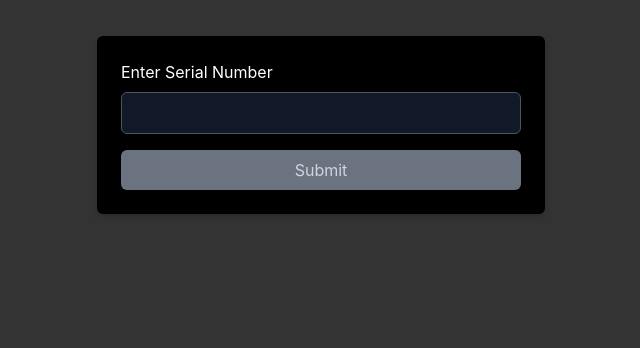
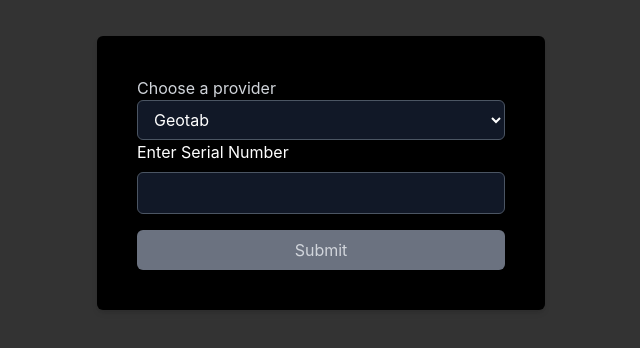
Before and after one commit to Kingblu33/GeoProj, a React (Create React App) app in the folder frontend/: page / in a window 1280 px wide. Shown: the top 348 px of the page, without its empty margins (319-959 px from the left). Built offline with nearby package versions, Linux system fonts and the light colour scheme; no server answers.

Commit message:
changed styling and some backend

```diff
--- a/frontend/public/index.html
+++ b/frontend/public/index.html
@@ -2,7 +2,7 @@
 <html lang="en">
   <head>
     <meta charset="utf-8" />
-    <link rel="icon" href="%PUBLIC_URL%/favicon.ico" />
+    <link rel="icon" href="https://cdn-icons-png.flaticon.com/512/2554/2554978.png" />
     <meta name="viewport" content="width=device-width, initial-scale=1" />
     <meta name="theme-color" content="#000000" />
     <meta
@@ -10,34 +10,11 @@
       content="Web site created using create-react-app"
     />
     <link rel="apple-touch-icon" href="%PUBLIC_URL%/logo192.png" />
-    <!--
-      manifest.json provides metadata used when your web app is installed on a
-      user's mobile device or desktop. See https://developers.google.com/web/fundamentals/web-app-manifest/
-    -->
     <link rel="manifest" href="%PUBLIC_URL%/manifest.json" />
-    <!--
-      Notice the use of %PUBLIC_URL% in the tags above.
-      It will be replaced with the URL of the `public` folder during the build.
-      Only files inside the `public` folder can be referenced from the HTML.
 
-      Unlike "/favicon.ico" or "favicon.ico", "%PUBLIC_URL%/favicon.ico" will
-      work correctly both with client-side routing and a non-root public URL.
-      Learn how to configure a non-root public URL by running `npm run build`.
-    -->
-    <title>React App</title>
+    <title>Device Check</title>
   </head>
   <body>
-    <noscript>You need to enable JavaScript to run this app.</noscript>
     <div id="root"></div>
-    <!--
-      This HTML file is a template.
-      If you open it directly in the browser, you will see an empty page.
-
-      You can add webfonts, meta tags, or analytics to this file.
-      The build step will place the bundled scripts into the <body> tag.
-
-      To begin the development, run `npm start` or `yarn start`.
-      To create a production bundle, use `npm run build` or `yarn build`.
-    -->
   </body>
 </html>
--- a/frontend/src/App.js
+++ b/frontend/src/App.js
@@ -78,10 +78,18 @@ function App() {
 
 
   return (
+    <div className="max-w-md mx-auto p-10 bg-black rounded-md shadow-md m-9 text-white">
+      <form onSubmit={submit}>
+      <label className="text-gray-300">
+      Choose a provider
+      <select className="block w-full border border-gray-600 rounded-md px-3 py-2 bg-gray-900 text-white">
+        <option value={"Geotab"}>Geotab</option>
+        <option value={"Geotab"}>Zonar</option>
+        <option value={"Geotab"}>Samsara</option>
+      </select>
+    </label>
 
-    <div className="max-w-md mx-auto p-6 bg-black rounded-md shadow-md m-9 text-white">
-      <form onSubmit={submit}>
-        <label className="block mb-2 text-white">Enter Serial Number</label>
+        <label className="block mb-2">Enter Serial Number</label>
         <input
           type="text"
           value={serialNumber}
@@ -89,8 +97,12 @@ function App() {
           className="w-full border border-gray-600 rounded-md px-3 py-2 mb-4 focus:outline-none focus:border-blue-500 bg-gray-900 text-white"
         />
         <button
-          type='submit'
-          className={`w-full py-2 rounded-md focus:outline-none ${serialNumber.length < 5 || serialNumber.length > 12 ? 'bg-gray-500 text-gray-300 cursor-not-allowed' : 'bg-blue-500 text-white hover:bg-blue-600 focus:bg-blue-600'}`}
+          type="submit"
+          className={`w-full py-2 rounded-md focus:outline-none ${
+            serialNumber.length < 5 || serialNumber.length > 12
+              ? 'bg-gray-500 text-gray-300 cursor-not-allowed'
+              : 'bg-blue-500 text-white hover:bg-blue-600 focus:bg-blue-600'
+          }`}
           disabled={serialNumber.length < 5 || serialNumber.length > 12}
         >
           Submit
@@ -98,8 +110,8 @@ function App() {
       </form>
 
       {data && data.device && error === null ? (
-        <div className='max-h-96 overflow-y-auto mt-6'>
-          <table className="w-full mt-6">
+        <div className="max-h-96 overflow-y-auto mt-6">
+          <table className="w-full">
             <thead>
               <tr>
                 <th className="border border-gray-600 px-4 py-2">Status</th>
@@ -123,10 +135,8 @@ function App() {
           <p className="text-red-600 mb-2">{error.serialNumber}</p>
           <p className="text-red-600">{error.message}</p>
         </div>
-      ) : ""}
+      ) : null}
     </div>
-
-
   );
 }
 
--- a/frontend/src/index.css
+++ b/frontend/src/index.css
@@ -8,7 +8,7 @@ body {
     sans-serif;
   -webkit-font-smoothing: antialiased;
   -moz-osx-font-smoothing: grayscale;
-  background-color: #333; /* Dark grey background color */
+  background-color: #333;
   color: #fff; /* White text color */
 
 }
--- a/frontend/tailwind.config.js
+++ b/frontend/tailwind.config.js
@@ -1,6 +1,8 @@
 /** @type {import('tailwindcss').Config} */
 module.exports = {
-  content: ["./src/**/*.{html,js}"],
+  content: [
+    "./src/**/*.{js,jsx,ts,tsx}",
+  ],
   theme: {
     extend: {},
   },
```
Also changed, not shown: frontend/src/App.css (deleted, +0 -38 lines), frontend/src/setupTests.js (deleted, +0 -5 lines), frontend/src/logo.svg (deleted), 1 other file (tests, documents, lock files or other folders).
